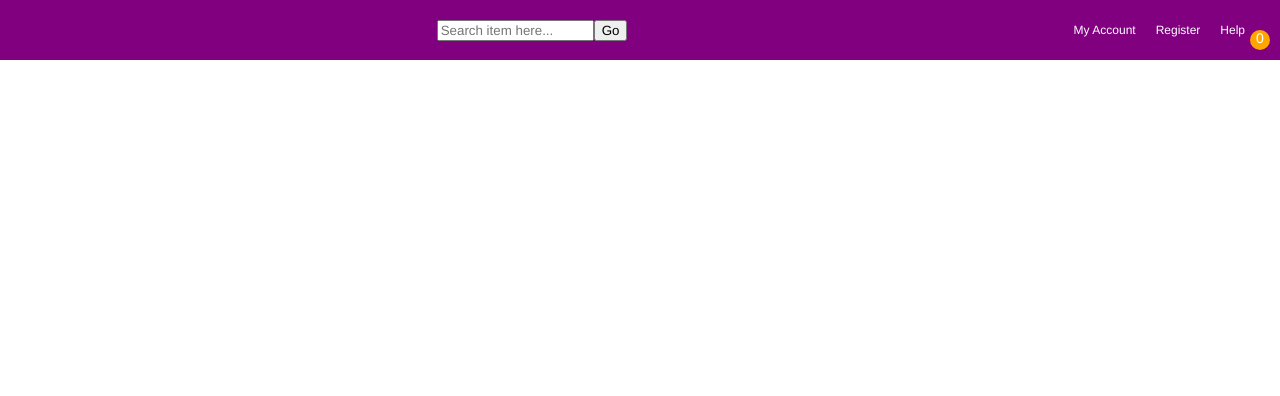
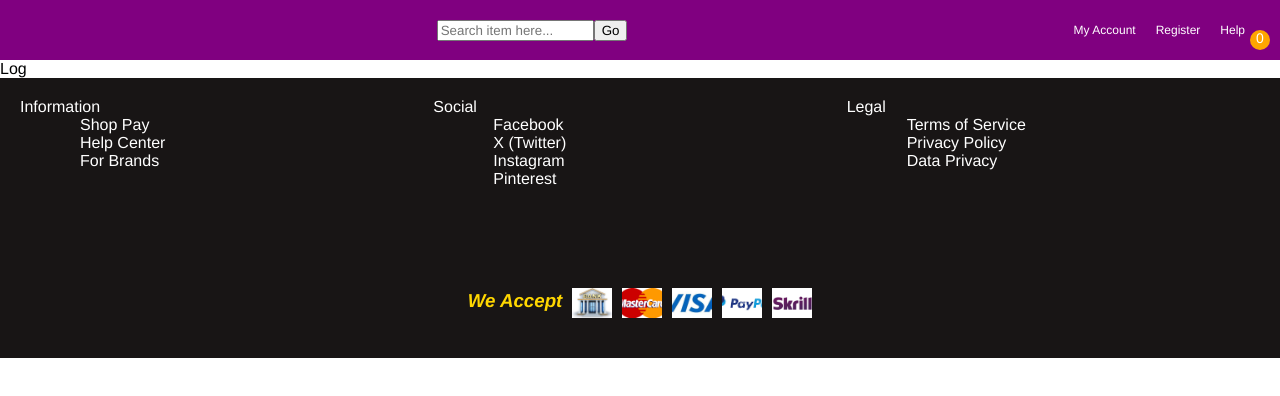
Before and after one commit to Tetka3/np-ecommerce, a React (Create React App) app: page /np-ecommerce/login in a window 1280 px wide. Shown: the top 396 px of the page. Built offline with nearby package versions, Linux system fonts and the light colour scheme.

Commit message:
first commit

```diff
--- a/src/App.jsx
+++ b/src/App.jsx
@@ -5,14 +5,14 @@ import {
   RouterProvider,
 } from "react-router-dom";
 import Home from './pages/Home';
-import Cart from "./pages/Cart";
+// import Cart from "./pages/Cart";
 import Login from "./pages/Login";
 
 const router = createBrowserRouter(
   createRoutesFromElements(
     <>
       <Route path='/np-ecommerce' element={<Home />} />
-      <Route path="/np-ecommerce/cart" element={<Cart />} />
+      {/* <Route path="/np-ecommerce/cart" element={<Cart />} />      */}
       <Route path="/np-ecommerce/login" element={<Login />} />
     </>
   )
--- /dev/null
+++ b/src/components/LoginPage.jsx
@@ -0,0 +1,11 @@
+import React from 'react'
+
+const LoginPage = () => {
+  return (
+    <div>
+      Log
+    </div>
+  )
+}
+
+export default LoginPage
--- /dev/null
+++ b/src/pages/Cart.jsx
@@ -0,0 +1,16 @@
+import React from 'react'
+import Navbar from '../components/Navbar'
+import CartProduct from '../components/CartProduct'
+import Footer from '../components/Footer'
+
+const Cart = () => {
+  return (
+    <div>
+        <Navbar />
+        <CartProduct />
+        <Footer />
+    </div>
+  )
+}
+
+export default Cart
--- a/src/pages/Login.jsx
+++ b/src/pages/Login.jsx
@@ -1,10 +1,14 @@
 import React from 'react'
 import Navbar from '../components/Navbar'
+import Footer from '../components/Footer'
+import LoginPage from '../components/LoginPage'
 
 const Login = () => {
   return (
     <div>
       <Navbar />
+      <LoginPage />
+      <Footer />
     </div>
   )
 }
```
